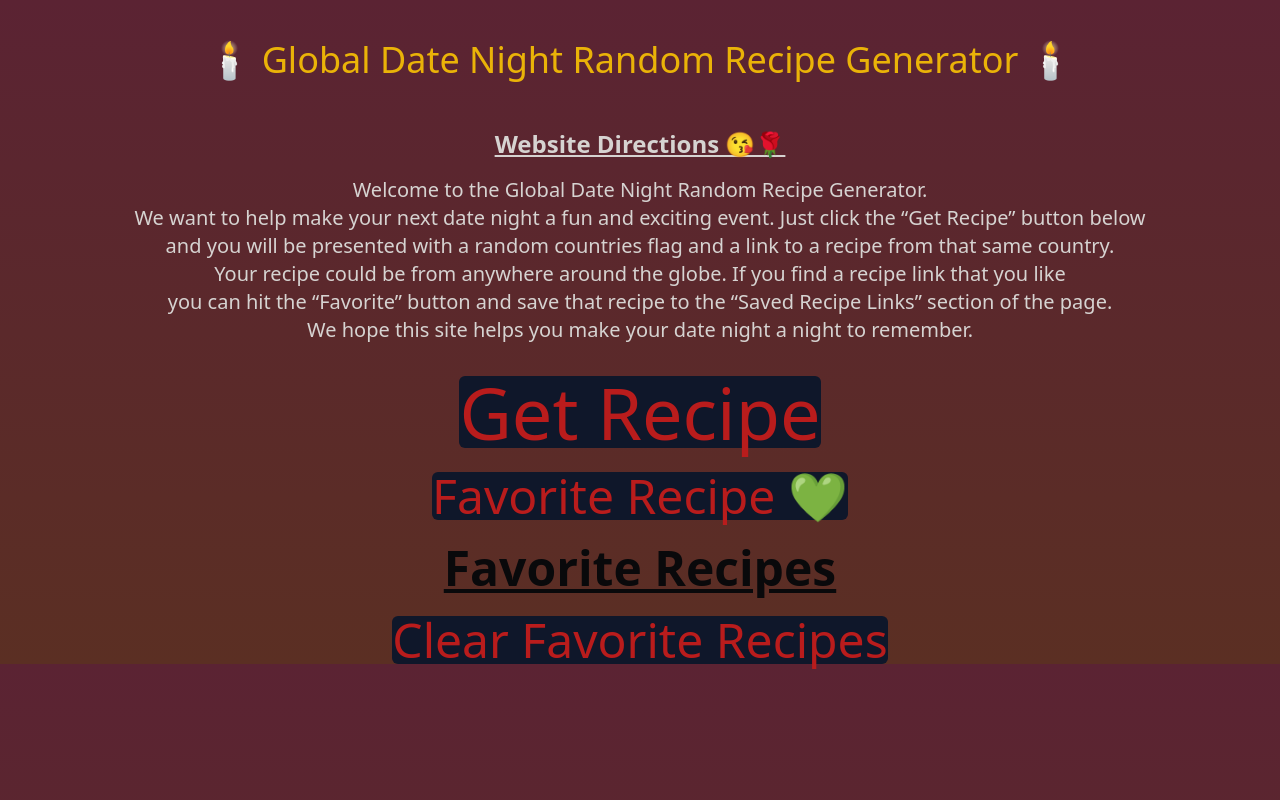
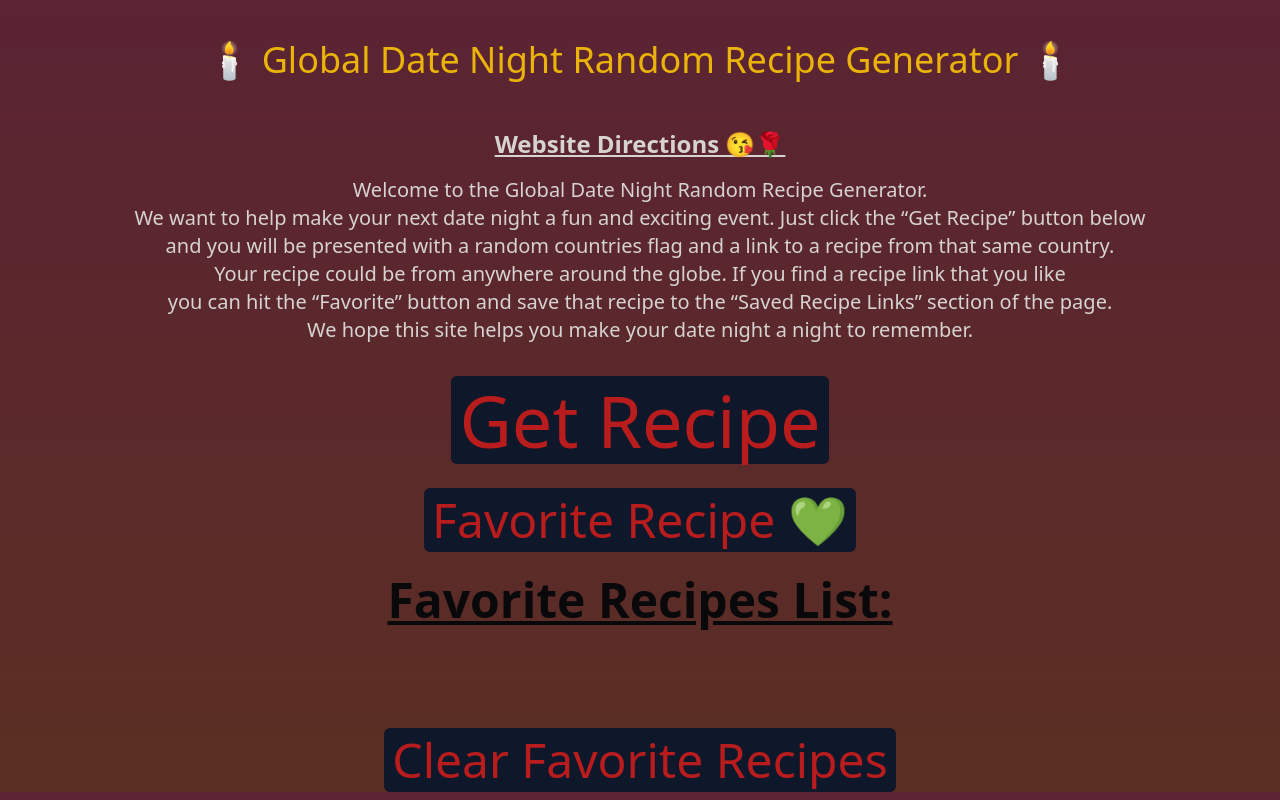
Before and after one commit to Joey2522/Team-X-Force, a plain HTML site: page index.html in a window 1280 px wide. Drawn offline with nearby package versions, Linux system fonts and the light colour scheme.

Commit message:
few style tweaks

```diff
--- a/index.html
+++ b/index.html
@@ -21,7 +21,7 @@
 
 
                 <!-- <p class="">Choose a</p> -->
-                <button id="random-btn" class="randomBtn rounded-md bg-slate-900 hover:bg-slate-800 hover:text-pink-600 text-red-700 space-y-4 text-7xl">Get Recipe</button>
+                <button id="random-btn" class="randomBtn rounded-md bg-slate-900 hover:bg-slate-800 hover:text-pink-600 text-red-700 space-y-4 text-7xl p-2">Get Recipe</button>
                 <!-- <p class="">or</p>
 
                   <div class="dropDown">
@@ -63,19 +63,19 @@
                   <div id="recipe-name" class="recipeName"></div>
 
                   <div id="recipe-link" class="recipeLink"></div>
-                  <button id="favorite-btn" class="favoriteBtn text-5xl  bg-slate-900 text-red-700 hover:text-pink-600 hover:bg-slate-800 rounded-md">Favorite Recipe &#128154;</button>
+                  <button id="favorite-btn" class="favoriteBtn text-5xl  bg-slate-900 text-red-700 hover:text-pink-600 hover:bg-slate-800 rounded-md p-2">Favorite Recipe &#128154;</button>
                 </div>
               <!-- Additional Container for Random Country and Recipe -->
-            <div id="resultContainer" style="display: none;">
+            <div id="resultContainer" style="display: none;" class="p-10">
               <img id="flagImage" src="" class="w-1/3 h-auto m-auto" alt="Country Flag">
               <p id="recipeText" class="text-black font-bold text-2xl"></p>
               <a id="recipeLink" class="text-purple-600 hover:text-purple-400 text-2xl" href="#" target="_blank">Recipe Link</a>
             </div>
           </section>
     <section id="favorite-recipes-section" class="favoriteRecipesSection">
-        <h2 class="favoriteRecipesTitle text-zinc-950 font-bold underline text-5xl p-6">Favorite Recipes</h2>
-        <div id="favorite-recipes-list" class="favoriteRecipesList text-yellow-400 hover:text-yellow-200 text-2xl"></div>
-        <button id="clear-recipes-btn" class="clearRecipesBtn text-5xl rounded-md bg-slate-900 text-red-700 hover:text-pink-600 hover:bg-slate-800">Clear Favorite Recipes</button>
+        <h2 class="favoriteRecipesTitle text-zinc-950 font-bold underline text-5xl p-6">Favorite Recipes List:</h2>
+        <div id="favorite-recipes-list" class="favoriteRecipesList text-yellow-400 hover:text-yellow-200 text-2xl p-10"></div>
+        <button id="clear-recipes-btn" class="clearRecipesBtn text-5xl rounded-md bg-slate-900 text-red-700 hover:text-pink-600 hover:bg-slate-800 p-2">Clear Favorite Recipes</button>
     </section>
     <script src="https://cdnjs.cloudflare.com/ajax/libs/jquery/3.2.1/jquery.min.js"></script>
     <script src="https://cdn.tailwindcss.com"></script>
```
